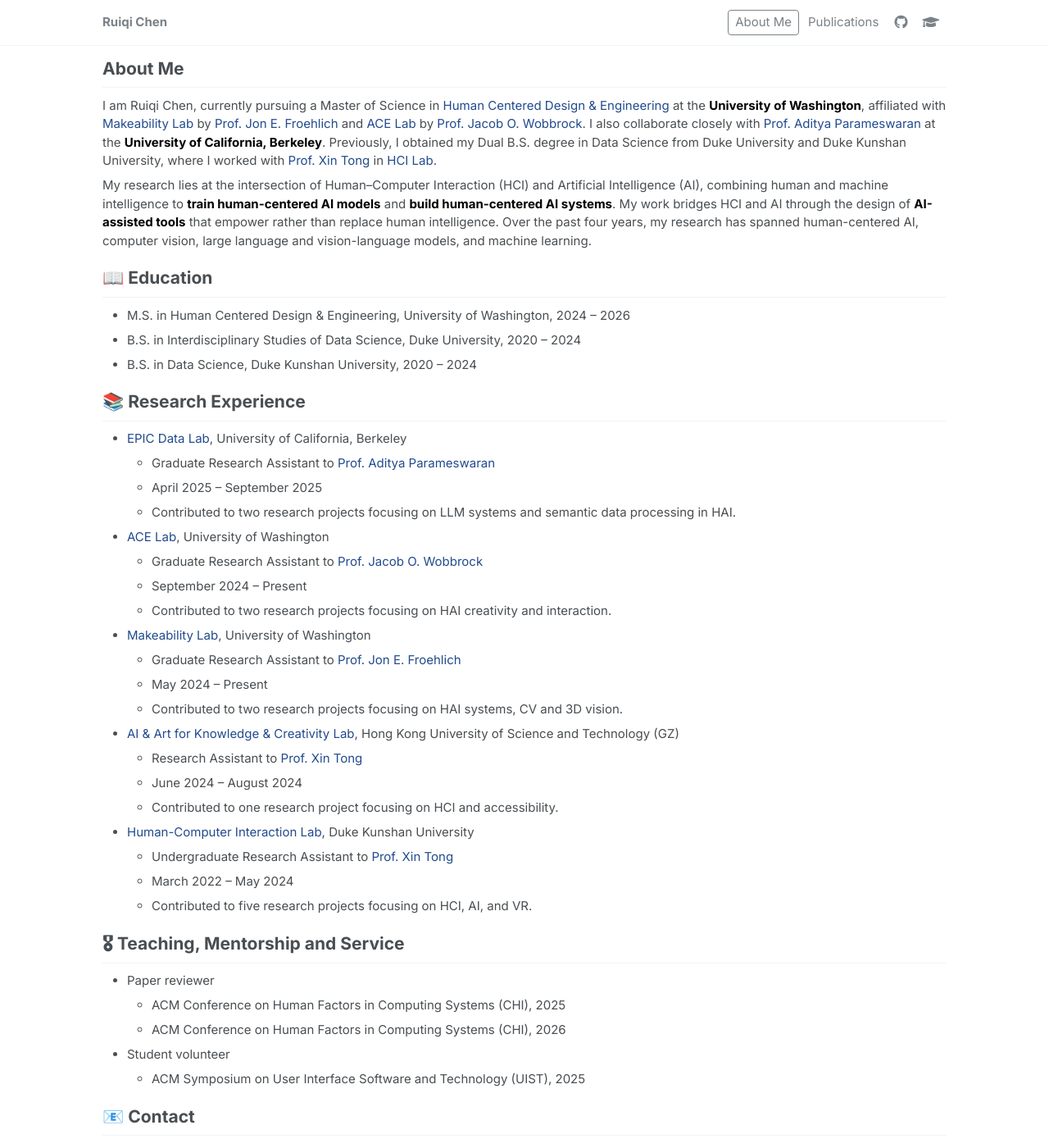
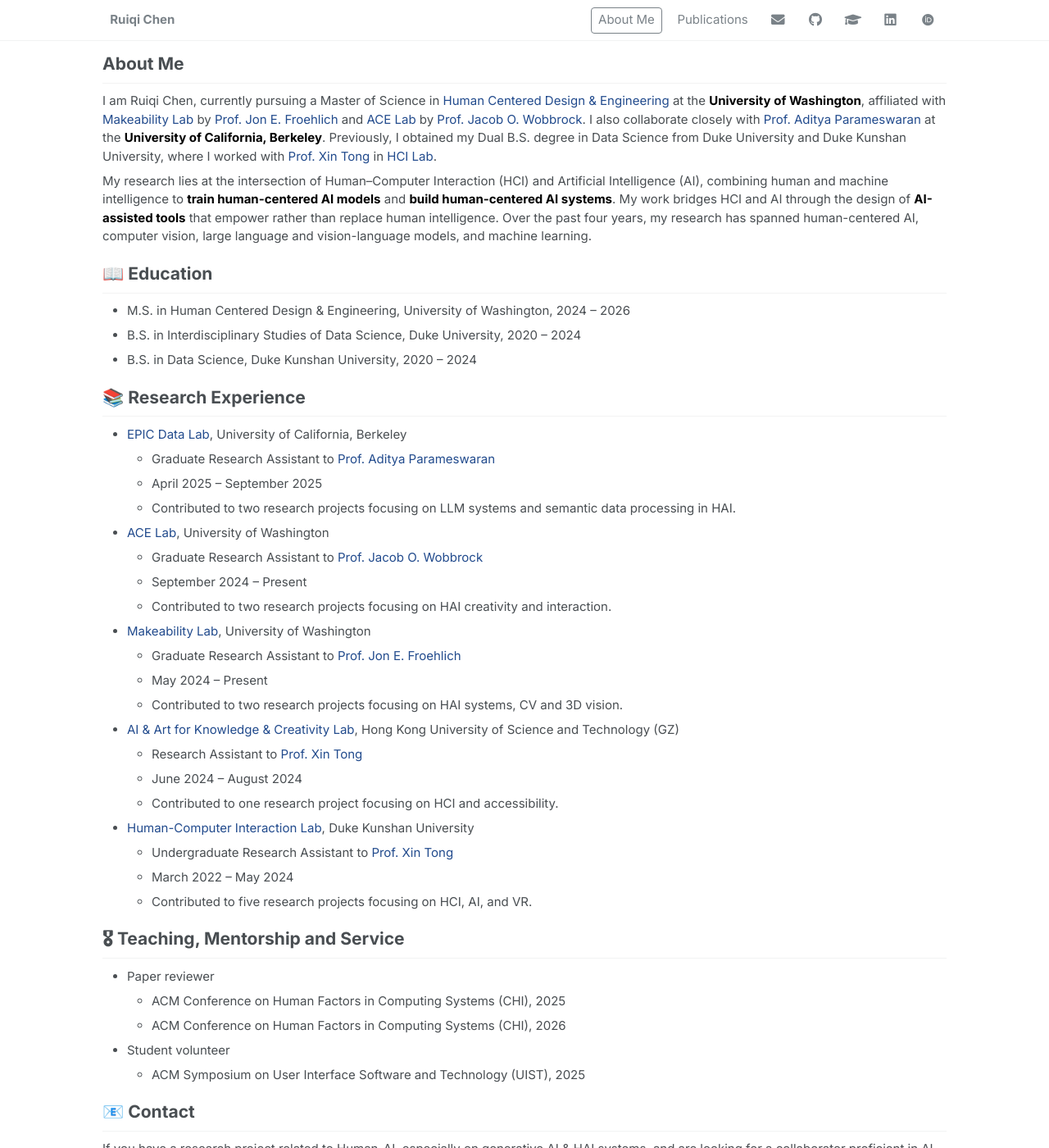
Before and after one commit to Ruiqi-Chen-0216/Ruiqi-Chen-0216.github.io, a Jekyll site: the page built from _pages/about.md, in a window 1280 px wide and 1400 px high. Shown: the whole window at 82% size. Built offline with Jekyll 4.4.1, drawn with Linux system fonts in a browser that asks for light colours; some web fonts are replaced.

Commit message:
update bar

```diff
--- a/_includes/masthead.html
+++ b/_includes/masthead.html
@@ -11,16 +11,21 @@
             <a href="{{ site.baseurl }}{{ link.url }}"{% if page.url contains link.url %} class="active"{% endif %}>{{ link.title }}</a>
           </li>
           {% endfor %}
-          {% if site.author.github %}
           <li class="site-nav-icon">
-            <a href="https://github.com/{{ site.author.github }}" target="_blank" rel="noopener" title="GitHub"><i class="fab fa-github"></i></a>
+            <a href="mailto:{{ site.author.email }}" title="Email"><i class="fas fa-fw fa-envelope"></i></a>
           </li>
-          {% endif %}
-          {% if site.author.googlescholar %}
           <li class="site-nav-icon">
-            <a href="{{ site.author.googlescholar }}" target="_blank" rel="noopener" title="Google Scholar"><i class="fas fa-graduation-cap"></i></a>
+            <a href="https://github.com/{{ site.author.github }}" target="_blank" rel="noopener" title="GitHub"><i class="fab fa-fw fa-github"></i></a>
           </li>
-          {% endif %}
+          <li class="site-nav-icon">
+            <a href="{{ site.author.googlescholar }}" target="_blank" rel="noopener" title="Google Scholar"><i class="fas fa-fw fa-graduation-cap"></i></a>
+          </li>
+          <li class="site-nav-icon">
+            <a href="https://www.linkedin.com/in/{{ site.author.linkedin }}" target="_blank" rel="noopener" title="LinkedIn"><i class="fab fa-fw fa-linkedin"></i></a>
+          </li>
+          <li class="site-nav-icon">
+            <a href="{{ site.author.orcid }}" target="_blank" rel="noopener" title="ORCID"><i class="ai ai-fw ai-orcid"></i></a>
+          </li>
         </ul>
       </nav>
     </div>
--- a/assets/css/main.scss
+++ b/assets/css/main.scss
@@ -252,10 +252,11 @@
         white-space: nowrap;
     }
 
+    // Base style — padding always same so hover/active don't shift layout
     a {
         display: block;
-        padding: 0.5rem 0;
-        margin: 0 0.6rem;
+        padding: 0.25rem 0.55rem;
+        margin: 0 0.3rem;
         color: $masthead-link-color;
         text-decoration: none;
         font-family: $sans-serif-narrow;
@@ -265,14 +266,11 @@
         transition: border-color 0.15s ease, color 0.15s ease;
 
         &:hover {
-            color: $masthead-link-color;
             border-color: $masthead-link-color;
-            padding: 0.2rem 0.55rem;
-            margin: 0 0.05rem;
         }
     }
 
-    // Home item takes all remaining space → pushes other links to the right
+    // Home item: flex-grows to push other links right, no border box
     .site-nav-home {
         flex: 1;
         font-weight: 700;
@@ -280,35 +278,26 @@
         a {
             margin-left: 0;
             font-size: 1em;
-            border: none;
+            border-color: transparent !important;
 
             &:hover {
-                border: none;
-                padding: 0.5rem 0;
-                margin: 0;
                 color: $masthead-link-color-hover;
             }
         }
     }
 
-    // Active page: box highlight
+    // Active page: same border as hover
     a.active {
         border-color: $masthead-link-color;
-        padding: 0.2rem 0.55rem;
-        margin: 0 0.05rem;
     }
 
-    // Icon-only links (GitHub, Scholar)
+    // Icon-only links: no border box, just color change on hover
     .site-nav-icon a {
         font-size: 1.1em;
-        margin: 0 0.3rem;
-        padding: 0.5rem 0.3rem;
-        border: none;
+        padding: 0.25rem 0.45rem;
+        border-color: transparent !important;
 
         &:hover {
-            border: none;
-            padding: 0.5rem 0.3rem;
-            margin: 0 0.3rem;
             color: $masthead-link-color-hover;
         }
     }
```
